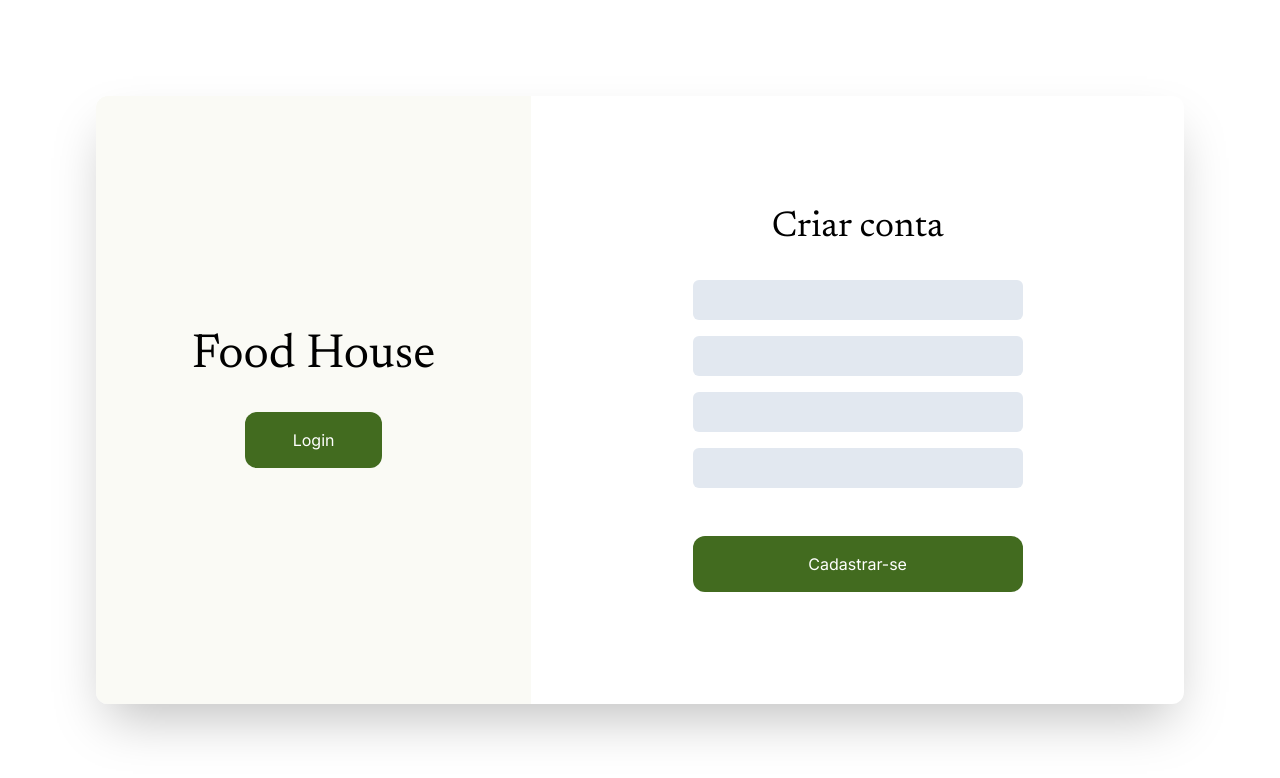
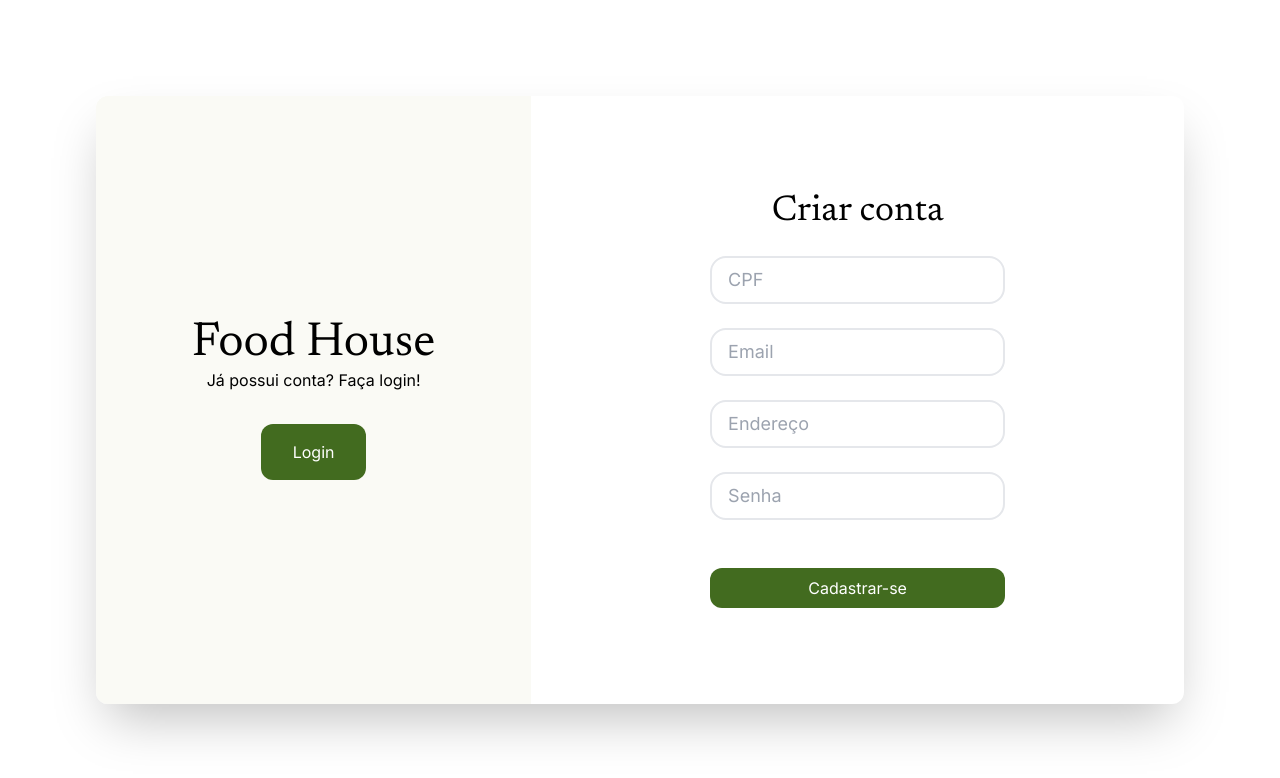
Before and after one commit to luigiPisoni/trabalho-integrador, a React (Create React App) app in the folder trabalho-integrador-front/: page /login in a window 1280 px wide. Shown: the top 778 px of the page. Built offline with nearby package versions, Linux system fonts and the light colour scheme.

Commit message:
morrendo

```diff
--- a/trabalho-integrador-front/src/App.js
+++ b/trabalho-integrador-front/src/App.js
@@ -1,10 +1,11 @@
 import "./App.css";
 import "./output.css";
 import { Route, BrowserRouter, Routes } from "react-router-dom";
+
 import Login from "./views/Login";
-
 import Destaques from "./views/Destaques";
 import NovoPedido from "./views/NovoPedido";
+import Dashboard from "./views/Dashboard";
 
 function App() {
   return (
@@ -14,6 +15,7 @@ function App() {
           <Route index element={<Destaques />} />
           <Route path="/novo-pedido" element={<NovoPedido />} />
           <Route path="/login" element={<Login />} />
+          <Route path="/dashboard" element={<Dashboard />} />
         </Routes>
       </BrowserRouter>
     </div>
--- a/trabalho-integrador-front/src/components/Header.jsx
+++ b/trabalho-integrador-front/src/components/Header.jsx
@@ -1,9 +1,7 @@
-import { Wheat } from "lucide-react";
-// import { Link } from "react-router-dom";
 import React, { useState } from "react";
 
 function Header() {
-  const [isAdmin, setIsAdmin] = useState(false);
+  const [isAdmin, setIsAdmin] = useState(true);
 
   const handleNovoPedido = () => {
     setIsAdmin(!isAdmin);
@@ -11,13 +9,7 @@ function Header() {
 
   return (
     <header className="px-8 md:px-24 py-4 sm:py-7 sticky flex w-full top-0 z-50 items-center gap-6 md:gap-12 bg-white ">
-      {/* Container da logo e título */}
       <div className="flex">
-        {/* <Wheat
-          className="mr-3 sm:hidden"
-          color="#426B1F"
-          strokeWidth={"1.75px"}
-        /> */}
         <a
           className="text-3xl text-default-green font-serif hover:cursor-pointer"
           href="/"
@@ -25,15 +17,25 @@ function Header() {
           Food House
         </a>
       </div>
-      <div className="ml-auto flex gap-5">
-        {/* <button className="hover:border-b-2 border-default-green">
-          Meu perfil
-        </button> */}
-        {isAdmin && (
-          <button className="hover:border-b-2 border-default-green">
-            Gerenciar
-          </button>
-        )}
+
+      {isAdmin && (
+        <div className="ml-auto flex gap-5 px-4 py-2 bg-light-green rounded-md">
+          <p className="text-default-green font-bold">Gerência</p>
+          <a href="/dashboard" className="hover:font-semibold transition-all">
+            Dashboard
+          </a>
+          <a href="/dashboard" className="hover:font-semibold transition-all">
+            Pratos
+          </a>
+          <a href="/dashboard" className="hover:font-semibold transition-all">
+            Produtos
+          </a>
+        </div>
+      )}
+      <div>
+        <a href="/login" className="hover:font-semibold transition-all">
+          Login
+        </a>
       </div>
       <div>
         <a
--- /dev/null
+++ b/trabalho-integrador-front/src/views/Dashboard.jsx
@@ -0,0 +1,13 @@
+import Header from "../components/Header";
+import PageHeader from "../components/PageHeader";
+
+function Dashboard() {
+  return (
+    <>
+      <Header />
+      <PageHeader titulo={"Dashboard"} />
+    </>
+  );
+}
+
+export default Dashboard;
--- a/trabalho-integrador-front/src/views/Login.jsx
+++ b/trabalho-integrador-front/src/views/Login.jsx
@@ -1,12 +1,54 @@
+import { useState } from "react";
+import server from "../server";
+
 function Login() {
+  const [login, setLogin] = useState(false);
+  const [formData, setFormData] = useState({
+    cpf: "",
+    email: "",
+    endereco: "",
+    senha: "",
+  });
+
+  const handleForm = async (e) => {
+    e.preventDefault();
+    console.log(formData);
+
+    try {
+      const rota = "/pessoa/" + (login ? "login" : "cadastro");
+      const response = await server.post(rota, formData);
+
+      alert("credenciado com sucesso");
+      window.location.href = "/";
+    } catch (error) {
+      console.log(error);
+    }
+  };
+
+  const handleInputChange = (e) => {
+    const { name, value } = e.target;
+
+    // console.log(name, value);
+    setFormData({
+      ...formData,
+      [name]: value,
+    });
+  };
+
   return (
     <div className="px-24 py-24 h-screen">
       <div className="grid grid-cols-5 h-full overflow-hidden rounded-xl shadow-2xl">
         <div className="bg-light-green col-span-2 align-middle text-center flex items-center justify-center">
           <div className="">
             <p className="font-serif text-5xl">Food House</p>
+            <p>Já possui conta? Faça login!</p>
             <div className="mt-8">
-              <button className="bg-default-green px-12 py-4 rounded-xl text-white">
+              <button
+                className="bg-default-green px-8 py-4 rounded-xl text-white"
+                onClick={() => {
+                  setLogin(!login);
+                }}
+              >
                 Login
               </button>
             </div>
@@ -14,27 +56,53 @@ function Login() {
         </div>
         <div className=" col-span-3 align-middle text-center flex items-center justify-center">
           <div>
-            <p className="text-4xl font-serif">Criar conta</p>
+            <p className="text-4xl font-serif">
+              {login ? "Login" : "Criar conta"}
+            </p>
             <div>
-              <form action="" className="grid grid-rows-4 gap-4 mt-8">
+              <form
+                className="grid grid-rows-4 gap-4 mt-4"
+                onSubmit={handleForm}
+              >
                 <input
-                  className="bg-slate-200 px-12 py-2 rounded-md"
+                  className="text-lg border-2 rounded-2xl mt-2 px-4 py-2 max-w-80"
                   type="text"
+                  name="cpf"
+                  value={formData.cpf}
+                  onChange={handleInputChange}
+                  placeholder="CPF"
                 />
                 <input
-                  className="bg-slate-200 px-12 py-2 rounded-md"
+                  className="text-lg border-2 rounded-2xl mt-2 px-4 py-2 max-w-80"
                   type="text"
+                  name="email"
+                  value={formData.email}
+                  onChange={handleInputChange}
+                  placeholder="Email"
+                  hidden={login}
                 />
                 <input
-                  className="bg-slate-200 px-12 py-2 rounded-md"
+                  className="text-lg border-2 rounded-2xl mt-2 px-4 py-2 max-w-80"
                   type="text"
+                  name="endereco"
+                  value={formData.endereco}
+                  onChange={handleInputChange}
+                  placeholder="Endereço"
+                  hidden={login}
                 />
                 <input
-                  className="bg-slate-200 px-12 py-2 rounded-md"
+                  className="text-lg border-2 rounded-2xl mt-2 px-4 py-2 max-w-80"
                   type="password"
+                  name="senha"
+                  value={formData.senha}
+                  onChange={handleInputChange}
+                  placeholder="Senha"
                 />
-                <button className="bg-default-green px-12 py-4 rounded-xl text-white mt-8">
-                  Cadastrar-se
+                <button
+                  className="bg-default-green px-2 py-2 rounded-xl text-white mt-8"
+                  type="submit"
+                >
+                  {login ? "Login" : "Cadastrar-se"}
                 </button>
               </form>
             </div>
```
